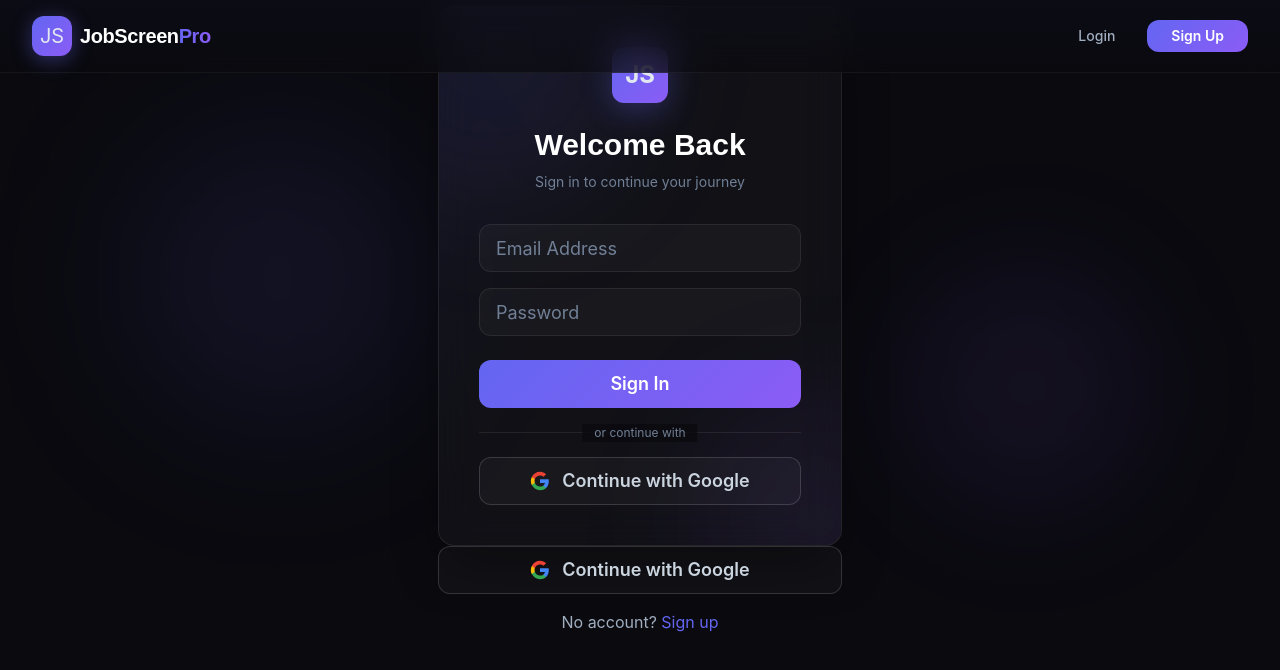
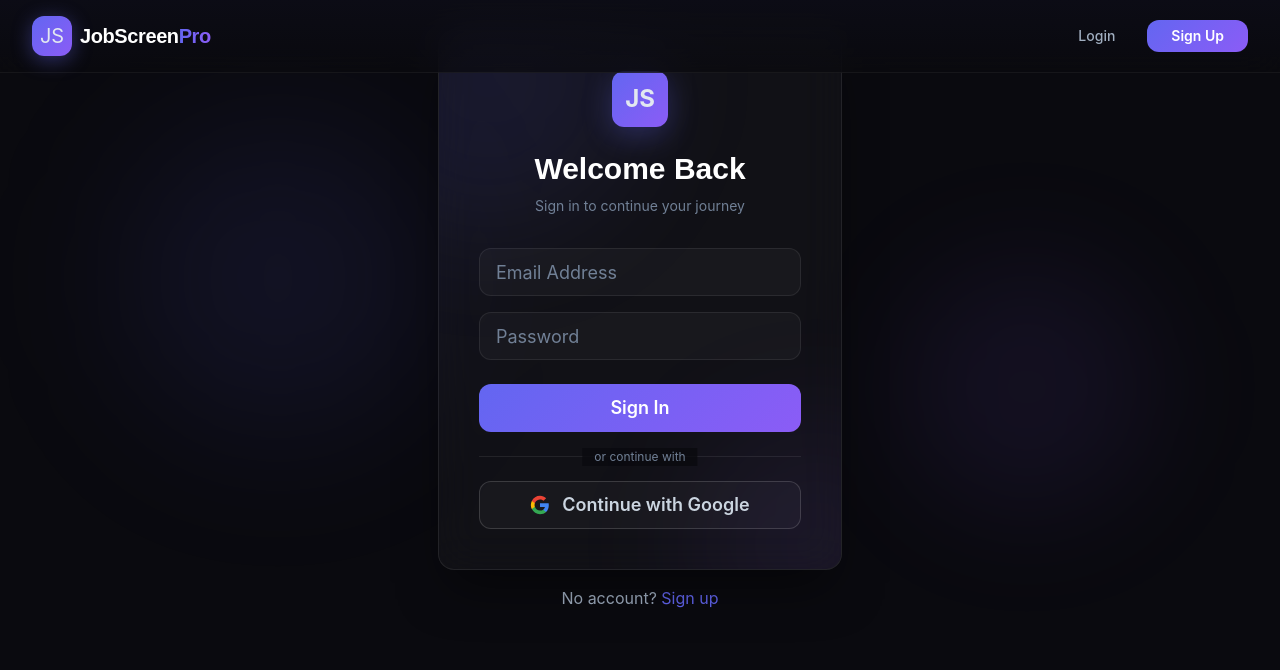
Before and after one commit to addagada123/Job-Screen, a React (Vite) app in the folder frontend/: page /login in a window 1280 px wide. Shown: the top 670 px of the page. Built offline with nearby package versions, Linux system fonts and the light colour scheme; no server answers.

Commit message:
Remove duplicate Google Sign-In button from Login and Signup pages

```diff
--- a/frontend/src/pages/Login.jsx
+++ b/frontend/src/pages/Login.jsx
@@ -52,7 +52,6 @@ export default function Login() {
 
       <Box position="relative" zIndex={1}>
         <AuthForm type="login" onSubmit={handleLogin} />
-        <GoogleAuthButton mode="login" />
         <Text mt={4} textAlign="center" color="gray.400">
           No account? <Link color="#6366f1" href="/signup">Sign up</Link>
         </Text>
--- a/frontend/src/pages/Signup.jsx
+++ b/frontend/src/pages/Signup.jsx
@@ -61,7 +61,6 @@ export default function Signup() {
       <Box position="relative" zIndex={1}>
         <AuthForm type="signup" onSubmit={handleSignup} />
         {waitMsg && <Text mt={4} textAlign="center" color="yellow.300">{waitMsg}</Text>}
-        <GoogleAuthButton mode="signup" />
         <Text mt={4} textAlign="center" color="gray.400">
           Already have an account? <Link color="#6366f1" href="/login">Login</Link>
         </Text>
```
